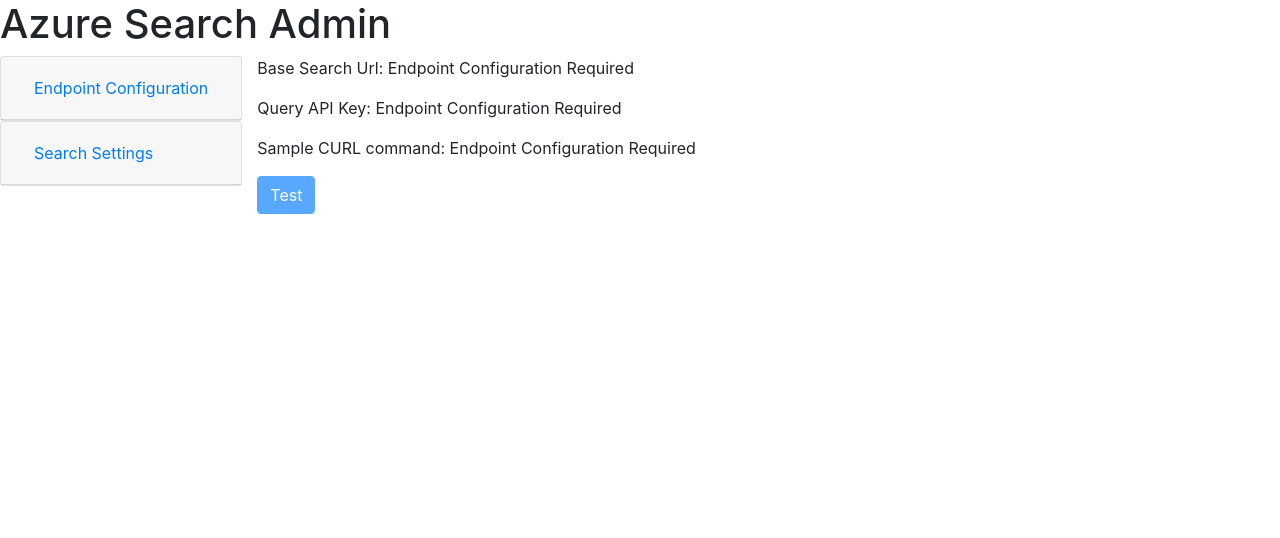
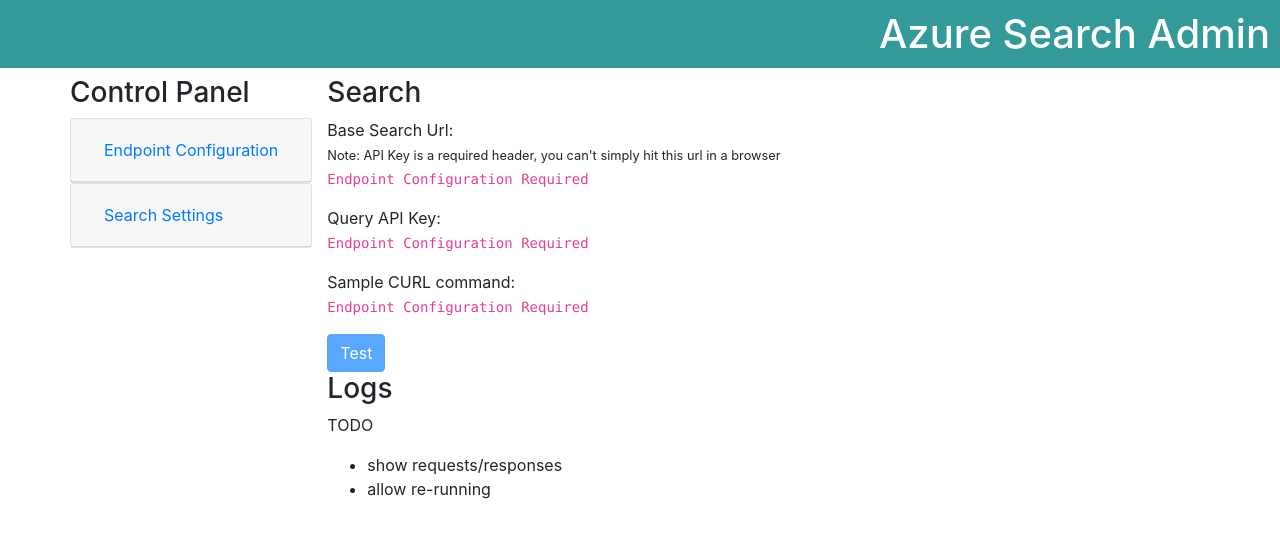
Before and after one commit to codingblocks/azure-search-admin, a React (Create React App) app: page / in a window 1280 px wide. Shown: the top 538 px of the page. Built offline with nearby package versions, Linux system fonts and the light colour scheme.

Commit message:
Making things look a little nicer

```diff
--- a/public/index.html
+++ b/public/index.html
@@ -7,6 +7,7 @@
     <link rel="manifest" href="%PUBLIC_URL%/manifest.json">
     <link rel="shortcut icon" href="%PUBLIC_URL%/favicon.ico">
     <link rel="stylesheet" href="https://maxcdn.bootstrapcdn.com/bootstrap/4.0.0/css/bootstrap.min.css" integrity="sha384-Gn5384xqQ1aoWXA+058RXPxPg6fy4IWvTNh0E263XmFcJlSAwiGgFAW/dAiS6JXm" crossorigin="anonymous">
+    <link rel="stylesheet" href="/site.css">
     <title>Azure Search Admin</title>
   </head>
   <body>
--- /dev/null
+++ b/public/site.css
@@ -0,0 +1,6 @@
+header h1 {
+  color: white;
+  background-color: #339999;
+  text-align: right;
+  padding: 10px;
+}
--- a/src/App.js
+++ b/src/App.js
@@ -21,7 +21,7 @@
         <header>
           <h1>Azure Search Admin</h1>
         </header>
-        <div className="container-fluid">
+        <div className="container">
           <div className="row">
             <div className="col-xs">
               <ControlPanel onUpdate={(searchConfig) => this.updateConfig(searchConfig)} />
--- a/src/ControlPanel/ControlPanel.js
+++ b/src/ControlPanel/ControlPanel.js
@@ -32,7 +32,7 @@
   render() {
     return (
       <div id="accordian">
-
+        <h3>Control Panel</h3>
         <div className="card">
           <div className="card-header" id="endpoint-configuration-header">
             <h5 className="mb-0">
--- a/src/ControlPanel/SearchSettings.js
+++ b/src/ControlPanel/SearchSettings.js
@@ -3,18 +3,18 @@
 class SearchSettings extends Component {
   render() {
     return (
-      <form>
+      <div>
         <p>TODO</p>
         <ul>
-          <ul>search text</ul>
-          <ul>highlighting</ul>
-          <ul>profiles</ul>
-          <ul>fuzzy</ul>
-          <ul>profiles</ul>
-          <ul>maxresults</ul>
-          <ul>paging</ul>
+          <li>search text</li>
+          <li>highlighting</li>
+          <li>profiles</li>
+          <li>fuzzy</li>
+          <li>profiles</li>
+          <li>maxresults</li>
+          <li>paging</li>
         </ul>
-      </form>
+      </div>
     )
   }
 }
--- /dev/null
+++ b/src/Results/Log.js
@@ -0,0 +1,20 @@
+import React, { Component } from 'react'
+
+class Log extends Component {
+
+  render() {
+    return (
+      <div>
+        <h3>Logs</h3>
+        <p>TODO</p>
+        <ul>
+          <li>show requests/responses</li>
+          <li>allow re-running</li>
+        </ul>
+      </div>
+    )
+  }
+
+}
+
+export default Log
--- a/src/Results/Results.js
+++ b/src/Results/Results.js
@@ -1,4 +1,5 @@
 import React, { Component } from 'react';
+import Log from './Log'
 
 class Results extends Component {
 
@@ -24,10 +25,16 @@
     const curlCommand = configured ? config.derivedProperties.curlCommand : 'Endpoint Configuration Required'
     return (
       <div>
-        <p>Base Search Url: {baseSearchUrl}</p>
-        <p>Query API Key: {apiKey}</p>
-        <p>Sample CURL command: {curlCommand}</p>
+        <h3>Search</h3>
+        <p>
+          Base Search Url:<br/>
+          <span class="small">Note: API Key is a required header, you can't simply hit this url in a browser</span><br/>
+          <code>{baseSearchUrl}</code>
+        </p>
+        <p>Query API Key:<br/><code>{apiKey}</code></p>
+        <p>Sample CURL command:<br/><code>{curlCommand}</code></p>
         <button type="button" className="btn btn-primary" disabled={!configured} onClick={this.testConfiguration}>Test</button>
+        <Log />
       </div>
     )
   }
```
